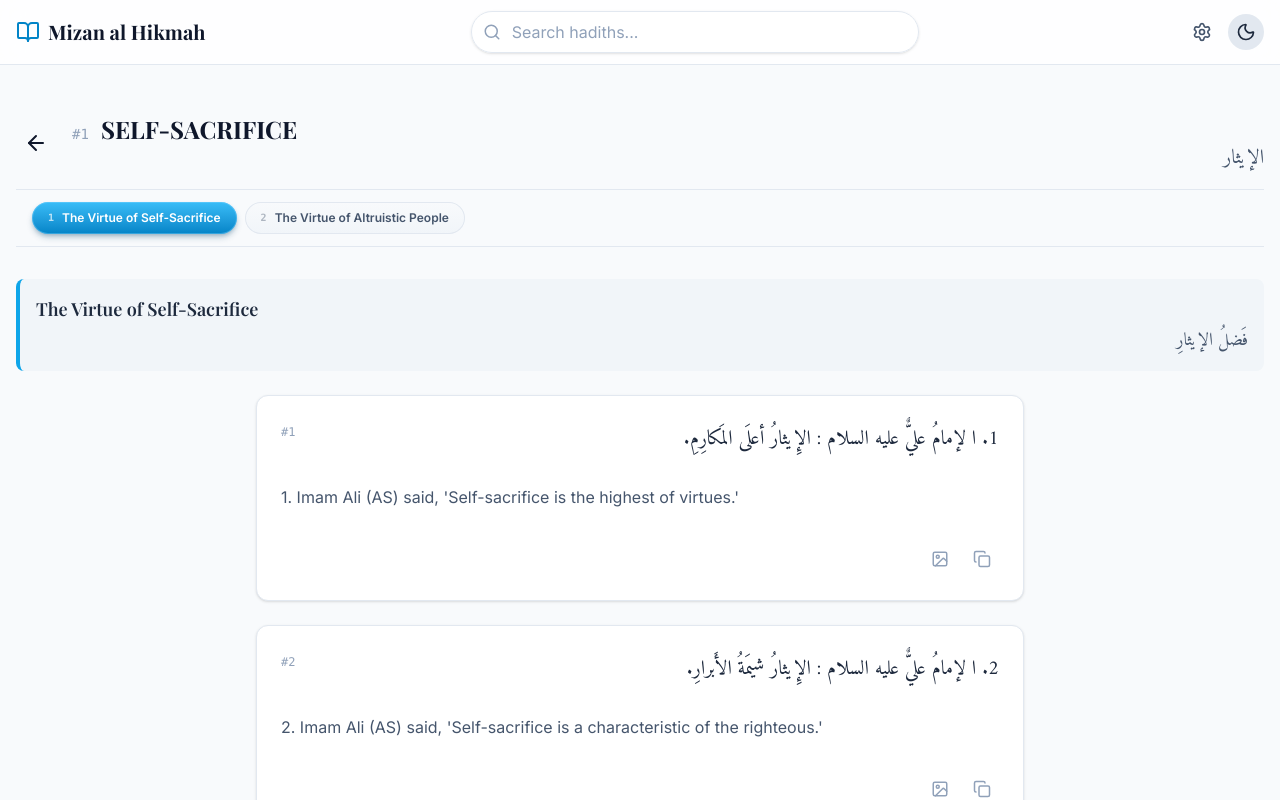
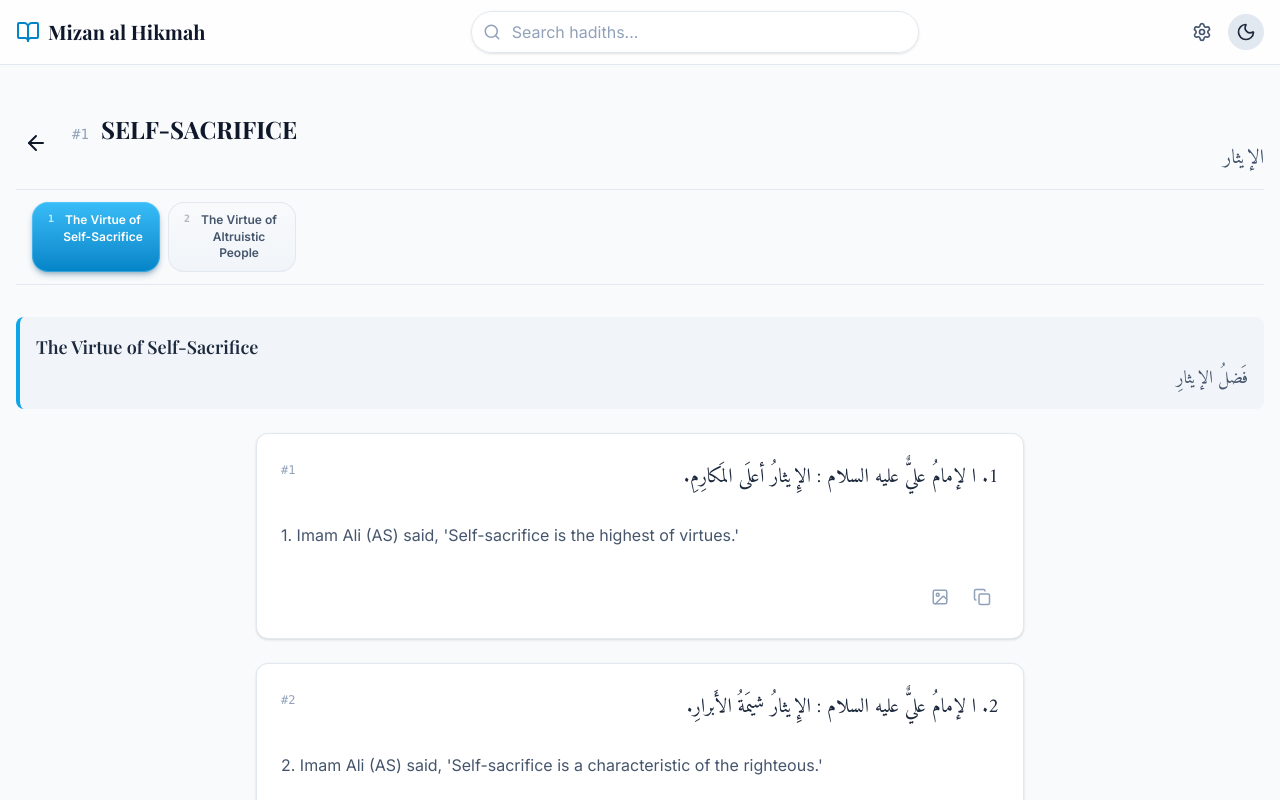
Before and after one commit to lotetreel/mizan-al-hikmah, a React (Vite) app: page /volume/1/chapter/1 in a window 1280 px wide. Shown: the top 800 px of the page. Built offline with nearby package versions, Linux system fonts and the light colour scheme; a web font is replaced by a local one.

Commit message:
Section nav pills: fixed width w-32, 2-line wrapping text
Removes whitespace-nowrap, sets w-32 (128px) per pill so text
wraps to 2 lines. Pills are now compact squares rather than
wide single-line strips.

https://claude.ai/code/session_01Khps5H7NVz6A6tkBFzkqad

```diff
--- a/src/pages/ChapterPage.tsx
+++ b/src/pages/ChapterPage.tsx
@@ -109,14 +109,14 @@ export function ChapterPage() {
                                     document.getElementById(`section-${s.section_num}`)
                                         ?.scrollIntoView({ behavior: 'smooth', block: 'start' })
                                 }
-                                className={`shrink-0 flex items-center gap-2 px-4 py-2 rounded-2xl text-xs font-semibold transition-all whitespace-nowrap ring-1 ring-inset ${
+                                className={`shrink-0 flex items-start gap-2 px-4 py-2.5 rounded-2xl text-xs font-semibold transition-all w-32 ring-1 ring-inset ${
                                     activeSectionNum === s.section_num
                                         ? 'bg-gradient-to-b from-primary-400 to-primary-600 text-white ring-primary-300/40 shadow-md shadow-primary-900/30'
                                         : 'bg-gradient-to-b from-slate-50 to-slate-100 dark:from-slate-700 dark:to-slate-800 text-slate-600 dark:text-slate-300 ring-slate-200 dark:ring-slate-600/60 hover:from-primary-50 hover:to-primary-100 dark:hover:from-primary-900/40 dark:hover:to-primary-800/40 hover:text-primary-700 dark:hover:text-primary-300 hover:ring-primary-200 dark:hover:ring-primary-700/60'
                                 }`}
                             >
                                 <span className={`font-mono text-[10px] font-bold tabular-nums ${activeSectionNum === s.section_num ? 'opacity-70' : 'opacity-40'}`}>{i + 1}</span>
-                                <span>{s.section_title_en}</span>
+                                <span className="leading-snug">{s.section_title_en}</span>
                             </button>
                         ))}
                     </div>
```
